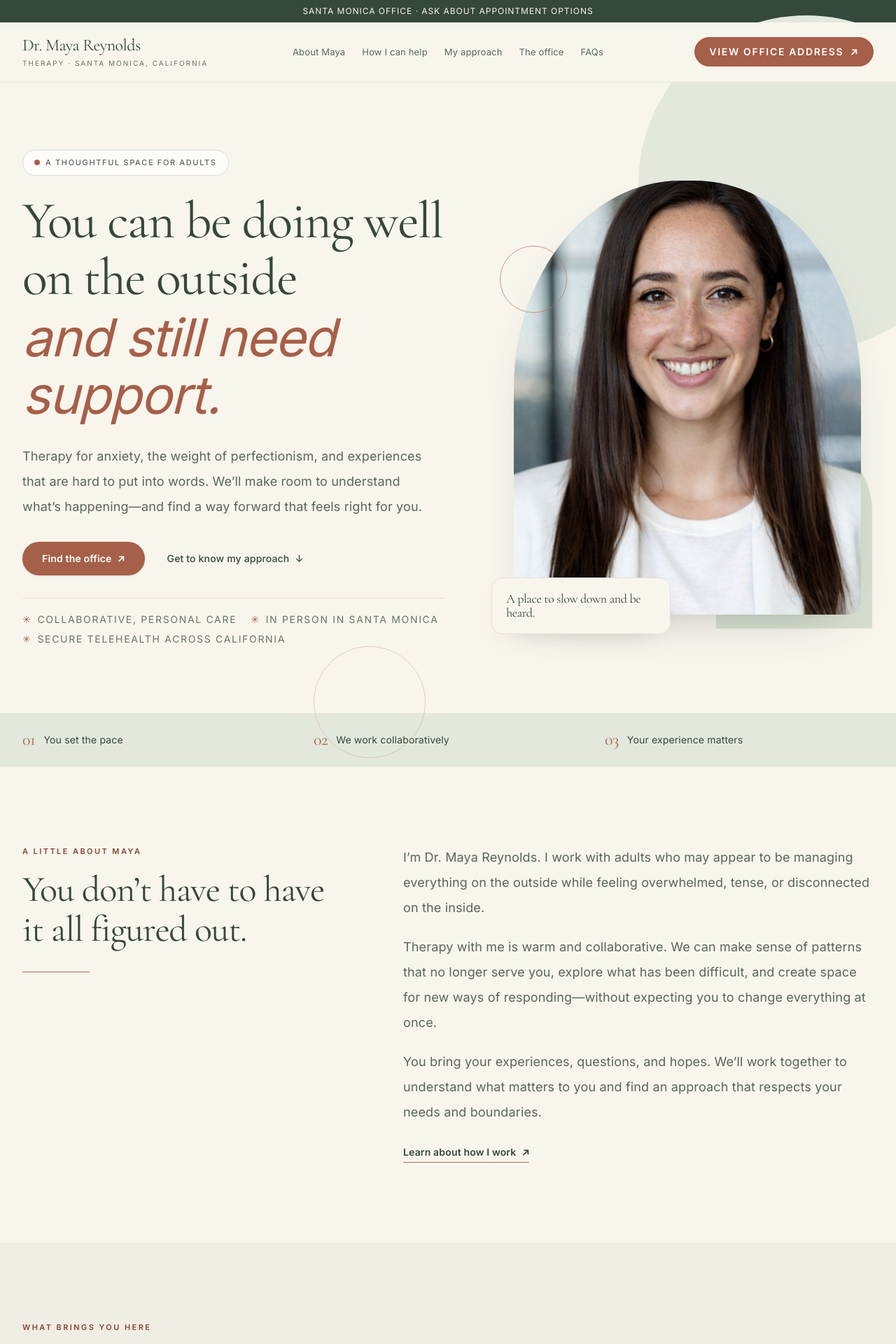
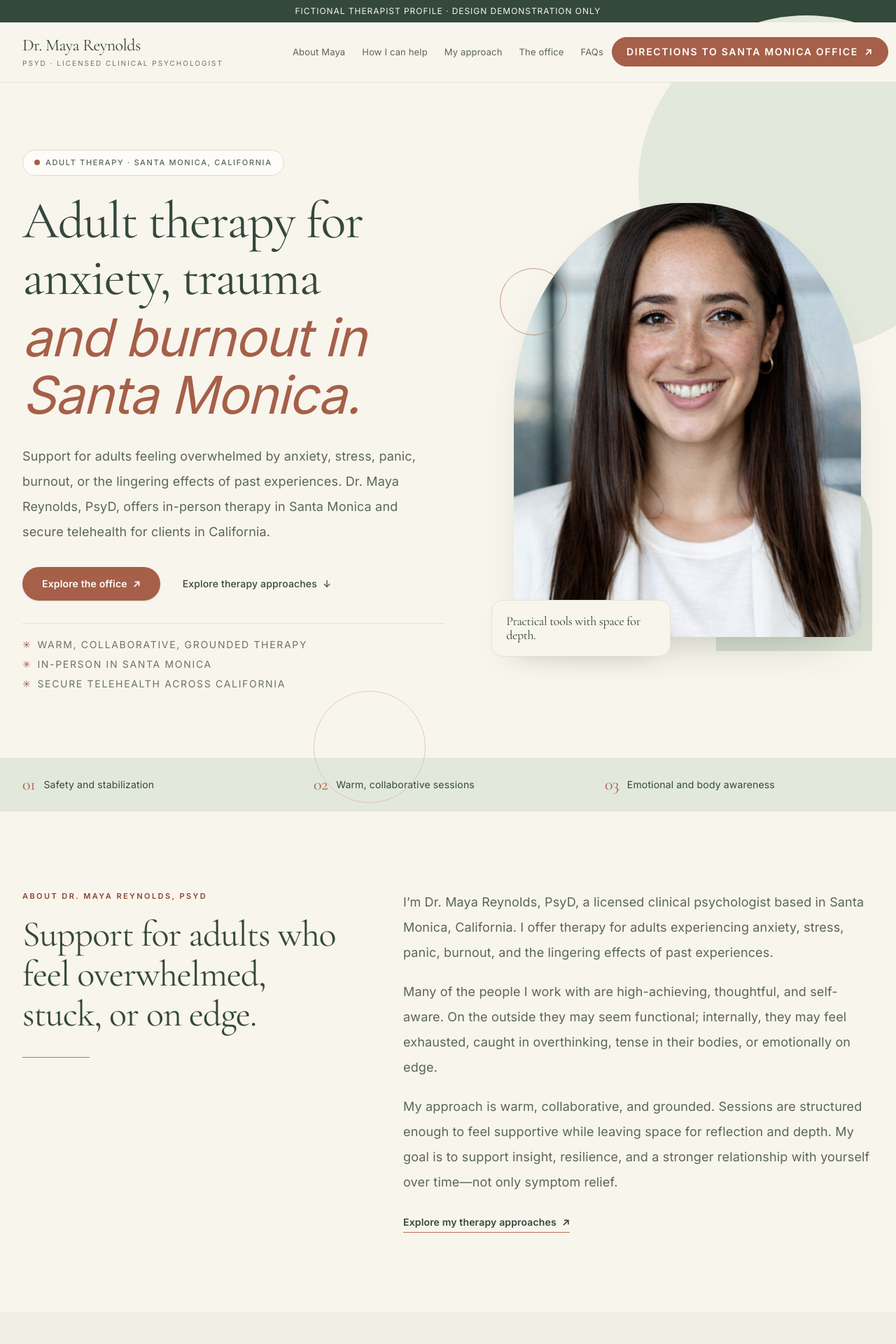
Before and after one commit to aniketverma1403-sudo/Landing-page-clone, a Next.js app: page /maya in a window 1280 px wide. Shown: the top 1920 px of the page at 70% size. Built offline with nearby package versions, Linux system fonts and the light colour scheme.

Commit message:
Align Maya profile page with supplied bio

```diff
--- a/app/maya/components/AboutMaya.tsx
+++ b/app/maya/components/AboutMaya.tsx
@@ -5,14 +5,14 @@ export default function AboutMaya() {
     <section id="about" className="px-5 py-20 sm:px-8 sm:py-28">
       <div className="mx-auto grid max-w-7xl gap-10 lg:grid-cols-[0.8fr_1.2fr] lg:gap-24">
         <div>
-          <SectionTitle eyebrow="A little about Maya" title="You don’t have to have it all figured out." />
+          <SectionTitle eyebrow="About Dr. Maya Reynolds, PsyD" title="Support for adults who feel overwhelmed, stuck, or on edge." />
           <div className="mt-8 hidden h-px w-24 bg-[#B96F55] lg:block" />
         </div>
         <div className="space-y-5 text-base leading-8 text-[#59665A] sm:text-lg sm:leading-9">
-          <p>I’m Dr. Maya Reynolds. I work with adults who may appear to be managing everything on the outside while feeling overwhelmed, tense, or disconnected on the inside.</p>
-          <p>Therapy with me is warm and collaborative. We can make sense of patterns that no longer serve you, explore what has been difficult, and create space for new ways of responding—without expecting you to change everything at once.</p>
-          <p>You bring your experiences, questions, and hopes. We’ll work together to understand what matters to you and find an approach that respects your needs and boundaries.</p>
-          <a href="#approach" className="group inline-flex items-center border-b border-[#B96F55] pb-1 text-sm font-semibold text-[#34483B]">Learn about how I work <span aria-hidden="true" className="ml-2 transition-transform group-hover:translate-x-1">↗</span></a>
+          <p>I’m Dr. Maya Reynolds, PsyD, a licensed clinical psychologist based in Santa Monica, California. I offer therapy for adults experiencing anxiety, stress, panic, burnout, and the lingering effects of past experiences.</p>
+          <p>Many of the people I work with are high-achieving, thoughtful, and self-aware. On the outside they may seem functional; internally, they may feel exhausted, caught in overthinking, tense in their bodies, or emotionally on edge.</p>
+          <p>My approach is warm, collaborative, and grounded. Sessions are structured enough to feel supportive while leaving space for reflection and depth. My goal is to support insight, resilience, and a stronger relationship with yourself over time—not only symptom relief.</p>
+          <a href="#approach" className="group inline-flex items-center border-b border-[#B96F55] pb-1 text-sm font-semibold text-[#34483B]">Explore my therapy approaches <span aria-hidden="true" className="ml-2 transition-transform group-hover:translate-x-1">↗</span></a>
         </div>
       </div>
     </section>
--- a/app/maya/components/Approach.tsx
+++ b/app/maya/components/Approach.tsx
@@ -1,10 +1,10 @@
 import { SectionTitle } from "./MayaPrimitives";
 
 const approaches = [
-  { title: "Cognitive Behavioral Therapy", short: "CBT", description: "Explore connections between thoughts, feelings, and actions, and consider useful ways to respond to everyday challenges." },
-  { title: "Eye Movement Desensitization and Reprocessing", short: "EMDR", description: "A structured approach that may be used when working through distressing experiences, guided by your needs and readiness." },
-  { title: "Mindfulness-based practices", short: "MINDFULNESS", description: "Build awareness of the present moment with curiosity and less judgment." },
-  { title: "Body-oriented techniques", short: "BODY", description: "Notice physical experiences and explore grounding approaches as part of therapy." },
+  { title: "Cognitive-behavioral therapy", short: "CBT", description: "An evidence-based method integrated into a warm, collaborative approach shaped around the person and their experience." },
+  { title: "EMDR", short: "EMDR", description: "An evidence-based method that may be integrated into trauma work, paced with attention to safety and stabilization." },
+  { title: "Mindfulness-based practices", short: "MINDFULNESS", description: "Part of an integrated approach to understanding both the emotional and physiological sides of what you are experiencing." },
+  { title: "Body-oriented techniques", short: "BODY", description: "Included among the methods used to help clients understand the emotional and physiological sides of their experiences." },
 ];
 
 export default function Approach() {
@@ -12,9 +12,9 @@ export default function Approach() {
     <section id="approach" className="px-5 py-20 sm:px-8 sm:py-28">
       <div className="mx-auto grid max-w-7xl gap-12 lg:grid-cols-[0.85fr_1.15fr] lg:gap-20">
         <div>
-          <SectionTitle eyebrow="My approach" title="Evidence-informed. Human first." description="There is no single formula for feeling better. Our work is shaped around your needs, goals, and sense of readiness." />
+          <SectionTitle eyebrow="Therapy approach" title="Practical tools with room for depth." description="Dr. Maya Reynolds integrates CBT, EMDR, mindfulness-based practices, and body-oriented techniques to help clients understand both the emotional and physiological sides of what they are experiencing." />
           <div className="mt-8 rounded-2xl bg-[#E2E8DC] p-6 sm:p-7">
-            <p className="font-serif text-xl leading-relaxed text-[#34483B]">Bring curiosity to what’s happening, without judging yourself for it.</p>
+            <p className="font-serif text-xl leading-relaxed text-[#34483B]">Warm, collaborative, grounded sessions—structured for support, with room for reflection and depth.</p>
           </div>
         </div>
         <div className="divide-y divide-[#E5E1D7] border-y border-[#E5E1D7]">
--- a/app/maya/components/GettingStarted.tsx
+++ b/app/maya/components/GettingStarted.tsx
@@ -1,16 +1,16 @@
 import { SectionTitle } from "./MayaPrimitives";
 
 const steps = [
-  ["01", "Find the office", "Use the address and directions link below to locate the listed Santa Monica office."],
-  ["02", "Ask about availability", "Contact the practice directly to ask about current services and scheduling."],
-  ["03", "Explore the fit", "Discuss your needs, questions, and whether the available support feels right for you."],
+  ["01", "Start with support", "Sessions are structured enough to feel supportive, while leaving space for reflection and depth."],
+  ["02", "Move carefully", "Trauma work is paced with an emphasis on safety, stabilization, and feeling more regulated in daily life."],
+  ["03", "Build sustainable change", "Therapy can combine practical tools with deeper work to support insight, resilience, and a stronger relationship with yourself."],
 ];
 
 export default function GettingStarted() {
   return (
     <section className="bg-[#34483B] px-5 py-20 text-[#F8F5ED] sm:px-8 sm:py-24">
       <div className="mx-auto grid max-w-7xl gap-10 lg:grid-cols-[0.8fr_1.2fr] lg:gap-20">
-        <SectionTitle eyebrow="Beginning therapy" title="A first step can be small." description="Starting therapy can bring up questions. We can take things one conversation at a time." light />
+        <SectionTitle eyebrow="What therapy can feel like" title="Supportive, collaborative, and carefully paced." description="The work makes room for both practical tools and reflection, with your experience and involvement at the center." light />
         <div className="grid gap-7 sm:grid-cols-3">
           {steps.map(([number, title, description]) => (
             <div key={number} className="border-t border-white/25 pt-5">
--- a/app/maya/components/MayaFooter.tsx
+++ b/app/maya/components/MayaFooter.tsx
@@ -3,8 +3,8 @@ export default function MayaFooter() {
     <footer className="border-t border-[#E5E1D7] px-5 py-8 sm:px-8">
       <div className="mx-auto flex max-w-7xl flex-col gap-4 sm:flex-row sm:items-center sm:justify-between">
         <div>
-          <p className="font-serif text-lg text-[#34483B]">Dr. Maya Reynolds</p>
-          <p className="mt-1 text-[10px] uppercase tracking-[0.17em] text-[#687466]">Therapy in Santa Monica</p>
+          <p className="font-serif text-lg text-[#34483B]">Dr. Maya Reynolds, PsyD</p>
+          <p className="mt-1 text-[10px] uppercase tracking-[0.17em] text-[#687466]">Licensed Clinical Psychologist · Fictional Profile</p>
         </div>
         <address className="text-xs leading-6 not-italic text-[#687466]">123th Street 45 W<br />Santa Monica, CA 90401</address>
       </div>
--- a/app/maya/components/MayaHeader.tsx
+++ b/app/maya/components/MayaHeader.tsx
@@ -17,7 +17,7 @@ export default function MayaHeader() {
   return (
     <>
       <div className="bg-[#34483B] px-4 py-2 text-center text-[11px] tracking-[0.08em] text-[#F8F5ED] sm:text-xs">
-        SANTA MONICA OFFICE · ASK ABOUT APPOINTMENT OPTIONS
+        FICTIONAL THERAPIST PROFILE · DESIGN DEMONSTRATION ONLY
       </div>
 
       <header className="relative z-20 border-b border-[#E5E1D7] bg-[#F8F5ED]">
@@ -25,7 +25,7 @@ export default function MayaHeader() {
           <a href="#home" aria-label="Dr. Maya Reynolds home" className="shrink-0 leading-tight">
             <span className="block font-serif text-xl tracking-[-0.03em] sm:text-2xl">Dr. Maya Reynolds</span>
             <span className="mt-1.5 block text-[9px] uppercase tracking-[0.2em] text-[#687466] sm:text-[10px]">
-              Therapy · Santa Monica, California
+              PsyD · Licensed Clinical Psychologist
             </span>
           </a>
 
@@ -76,7 +76,7 @@ export default function MayaHeader() {
               rel="noreferrer"
               className="shrink-0 rounded-full border border-[#A65F48] bg-[#A65F48] px-4 py-2.5 text-xs font-semibold text-white transition-colors hover:border-[#874631] hover:bg-[#874631] hover:text-white focus-visible:outline-2 focus-visible:outline-offset-2 focus-visible:outline-[#34483B] sm:px-5 sm:text-sm"
             >
-              View office address <span aria-hidden="true" className="ml-1">↗</span>
+              Directions to Santa Monica office <span aria-hidden="true" className="ml-1">↗</span>
             </a>
           </div>
         </div>
--- a/app/maya/components/MayaHero.tsx
+++ b/app/maya/components/MayaHero.tsx
@@ -10,26 +10,26 @@ export default function MayaHero() {
           <div className="max-w-2xl">
             <div className="mb-6 inline-flex items-center gap-2 rounded-full border border-[#D9DDD1] bg-white/65 px-4 py-2 text-[10px] font-medium uppercase tracking-[0.15em] text-[#59665A] sm:text-[11px]">
               <span className="h-2 w-2 rounded-full bg-[#A65F48]" />
-              A thoughtful space for adults
+              Adult therapy · Santa Monica, California
             </div>
             <h1 className="max-w-2xl font-serif text-[2.8rem] leading-[1.04] tracking-[-0.045em] text-[#34483B] sm:text-6xl lg:text-[4.65rem]">
-              You can be doing well on the outside{" "}
-              <span className="mt-1 block font-normal italic text-[#A65F48]">and still need support.</span>
+              Adult therapy for anxiety, trauma{" "}
+              <span className="mt-1 block font-normal italic text-[#A65F48]">and burnout in Santa Monica.</span>
             </h1>
             <p className="mt-7 max-w-xl text-base leading-8 text-[#59665A] sm:text-lg sm:leading-9">
-              Therapy for anxiety, the weight of perfectionism, and experiences that are hard to put into words. We’ll make room to understand what’s happening—and find a way forward that feels right for you.
+              Support for adults feeling overwhelmed by anxiety, stress, panic, burnout, or the lingering effects of past experiences. Dr. Maya Reynolds, PsyD, offers in-person therapy in Santa Monica and secure telehealth for clients in California.
             </p>
             <div className="mt-8 flex flex-col gap-3 sm:flex-row sm:items-center">
-              <a href="#contact" className="group inline-flex min-h-12 items-center justify-center rounded-full bg-[#A65F48] px-7 py-3.5 text-sm font-semibold text-white shadow-sm transition-colors hover:bg-[#874631] focus-visible:outline-2 focus-visible:outline-offset-2 focus-visible:outline-[#34483B]">
-                Find the office <span aria-hidden="true" className="ml-2 transition-transform group-hover:translate-x-1">↗</span>
+              <a href="#office" className="group inline-flex min-h-12 items-center justify-center rounded-full bg-[#A65F48] px-7 py-3.5 text-sm font-semibold text-white shadow-sm transition-colors hover:bg-[#874631] focus-visible:outline-2 focus-visible:outline-offset-2 focus-visible:outline-[#34483B]">
+                Explore the office <span aria-hidden="true" className="ml-2 transition-transform group-hover:translate-x-1">↗</span>
               </a>
               <a href="#approach" className="inline-flex min-h-12 items-center justify-center rounded-full px-5 py-3.5 text-sm font-medium text-[#34483B] transition hover:bg-white/70">
-                Get to know my approach <span aria-hidden="true" className="ml-2">↓</span>
+                Explore therapy approaches <span aria-hidden="true" className="ml-2">↓</span>
               </a>
             </div>
             <div className="mt-8 flex flex-wrap gap-x-5 gap-y-2 border-t border-[#E5E1D7] pt-5 text-xs leading-5 text-[#687466] sm:text-sm">
-              <span className="inline-flex items-center gap-2"><span aria-hidden="true" className="text-[#A65F48]">✳</span> Collaborative, personal care</span>
-              <span className="inline-flex items-center gap-2"><span aria-hidden="true" className="text-[#A65F48]">✳</span> In person in Santa Monica</span>
+              <span className="inline-flex items-center gap-2"><span aria-hidden="true" className="text-[#A65F48]">✳</span> Warm, collaborative, grounded therapy</span>
+              <span className="inline-flex items-center gap-2"><span aria-hidden="true" className="text-[#A65F48]">✳</span> In-person in Santa Monica</span>
               <span className="inline-flex items-center gap-2"><span aria-hidden="true" className="text-[#A65F48]">✳</span> Secure telehealth across California</span>
             </div>
           </div>
@@ -37,20 +37,20 @@ export default function MayaHero() {
             <div className="absolute -left-5 top-[15%] z-10 hidden h-24 w-24 rounded-full border border-[#B96F55]/70 sm:block" />
             <div className="absolute -bottom-5 -right-4 h-[45%] w-[45%] rounded-t-full rounded-b-2xl bg-[#D8DFD0]" />
             <div className="relative aspect-4/5 overflow-hidden rounded-t-[48%] rounded-b-[1.25rem] bg-[#E2E8DC] shadow-[0_30px_70px_-42px_rgba(52,72,59,0.45)]">
-              <Image src="/images/maya.png" alt="Portrait of Dr. Maya Reynolds" fill priority sizes="(max-width: 1023px) 90vw, 42vw" className="object-cover" />
+              <Image src="/images/maya.png" alt="Portrait image supplied for the fictional Dr. Maya Reynolds profile" fill priority sizes="(max-width: 1023px) 90vw, 42vw" className="object-cover" />
             </div>
             <div className="absolute -bottom-7 left-3 max-w-64 rounded-2xl border border-[#E5E1D7] bg-[#F8F5ED] p-4 shadow-[0_15px_40px_-30px_rgba(52,72,59,0.5)] sm:-left-8 sm:p-5">
-              <p className="font-serif text-lg leading-snug text-[#34483B]">A place to slow down and be heard.</p>
+              <p className="font-serif text-lg leading-snug text-[#34483B]">Practical tools with space for depth.</p>
             </div>
           </div>
         </div>
       </section>
 
       <section className="border-y border-[#E5E1D7] bg-[#E2E8DC] px-5 py-6 sm:px-8" aria-label="Therapy principles">
-        <div className="mx-auto grid max-w-7xl gap-5 text-center sm:grid-cols-3 sm:gap-8 sm:text-left">
-          <div className="flex items-center justify-center gap-3 sm:justify-start"><span className="font-serif text-2xl text-[#A65F48]">01</span><span className="text-sm text-[#34483B]">You set the pace</span></div>
-          <div className="flex items-center justify-center gap-3 sm:justify-start"><span className="font-serif text-2xl text-[#A65F48]">02</span><span className="text-sm text-[#34483B]">We work collaboratively</span></div>
-          <div className="flex items-center justify-center gap-3 sm:justify-start"><span className="font-serif text-2xl text-[#A65F48]">03</span><span className="text-sm text-[#34483B]">Your experience matters</span></div>
+          <div className="mx-auto grid max-w-7xl gap-5 text-center sm:grid-cols-3 sm:gap-8 sm:text-left">
+          <div className="flex items-center justify-center gap-3 sm:justify-start"><span className="font-serif text-2xl text-[#A65F48]">01</span><span className="text-sm text-[#34483B]">Safety and stabilization</span></div>
+          <div className="flex items-center justify-center gap-3 sm:justify-start"><span className="font-serif text-2xl text-[#A65F48]">02</span><span className="text-sm text-[#34483B]">Warm, collaborative sessions</span></div>
+          <div className="flex items-center justify-center gap-3 sm:justify-start"><span className="font-serif text-2xl text-[#A65F48]">03</span><span className="text-sm text-[#34483B]">Emotional and body awareness</span></div>
         </div>
       </section>
     </>
--- a/app/maya/components/Services.tsx
+++ b/app/maya/components/Services.tsx
@@ -1,9 +1,9 @@
 import { SectionTitle } from "./MayaPrimitives";
 
 const services = [
-  { number: "01", title: "Anxiety & panic", description: "Understand the patterns behind anxious thoughts, constant worry, and the feeling that you always need to be prepared for what might go wrong.", detail: "Find steadier ground" },
-  { number: "02", title: "Trauma-informed therapy", description: "Explore difficult experiences at a pace that respects your boundaries, with safety, trust, and your sense of control at the center.", detail: "Move at your own pace" },
-  { number: "03", title: "Burnout & perfectionism", description: "Make room for the parts of you that are tired of striving, overthinking, and feeling responsible for holding everything together.", detail: "Make space for yourself" },
+  { number: "01", title: "Anxiety, panic & stress", description: "For adults living with constant worry, overthinking, body tension, sleep difficulties, or the feeling that something may go wrong. Therapy can help you understand what you are experiencing and find a way forward.", detail: "Explore the approach" },
+  { number: "02", title: "Trauma & past experiences", description: "Support for the effects of single-incident trauma and longer-standing experiences connected with childhood, relationships, or chronic stress. Trauma work is paced carefully, with safety and stabilization in focus.", detail: "Learn about trauma care" },
+  { number: "03", title: "Burnout & perfectionism", description: "For entrepreneurs, creatives, and professionals carrying high internal pressure or feeling disconnected after years of pushing through stress. Therapy offers room to slow down and consider more sustainable ways of living and working.", detail: "Explore therapy options" },
 ];
 
 export default function Services() {
@@ -11,8 +11,8 @@ export default function Services() {
     <section id="services" className="bg-[#F0EDE4] px-5 py-20 sm:px-8 sm:py-28">
       <div className="mx-auto max-w-7xl">
         <div className="flex flex-col gap-7 lg:flex-row lg:items-end lg:justify-between">
-          <SectionTitle eyebrow="What brings you here" title="Support for the things you carry." description="You don’t need to know exactly what kind of therapy you need. Start with what has been feeling hard." />
-          <p className="max-w-sm text-sm leading-7 text-[#687466] lg:pb-1">A thoughtful, individual approach—not a one-size-fits-all answer.</p>
+          <SectionTitle eyebrow="Adult therapy in Santa Monica" title="Support for anxiety, trauma & burnout." description="Therapy for adults who feel overwhelmed by anxiety, stress, panic, past experiences, professional burnout, or perfectionism." />
+          <p className="max-w-sm text-sm leading-7 text-[#687466] lg:pb-1">Available in person in Santa Monica and through secure telehealth for California clients.</p>
         </div>
         <div className="mt-12 grid gap-5 md:grid-cols-3">
           {services.map((service) => (
@@ -20,7 +20,7 @@ export default function Services() {
               <span className="font-serif text-3xl text-[#B96F55]">{service.number}</span>
               <h3 className="mt-6 font-serif text-2xl leading-snug text-[#34483B]">{service.title}</h3>
               <p className="mt-4 flex-1 text-sm leading-7 text-[#59665A]">{service.description}</p>
-              <a href="#contact" className="group mt-7 inline-flex items-center text-xs font-semibold uppercase tracking-widest text-[#34483B]">{service.detail} <span aria-hidden="true" className="ml-2 transition-transform group-hover:translate-x-1">↗</span></a>
+              <a href="#approach" className="group mt-7 inline-flex items-center text-xs font-semibold uppercase tracking-widest text-[#34483B]">{service.detail} <span aria-hidden="true" className="ml-2 transition-transform group-hover:translate-x-1">↗</span></a>
             </article>
           ))}
         </div>
--- a/app/maya/page.tsx
+++ b/app/maya/page.tsx
@@ -11,13 +11,13 @@ import Office from "./components/Office";
 import Services from "./components/Services";
 
 export const metadata: Metadata = {
-  title: "Dr. Maya Reynolds | Therapy in Santa Monica, CA",
+  title: "Dr. Maya Reynolds, PsyD | Santa Monica Therapy (Fictional)",
   description:
-    "Learn about therapy with Dr. Maya Reynolds in Santa Monica, California, including support for anxiety, trauma, burnout, and perfectionism.",
+    "Fictional profile: Dr. Maya Reynolds, PsyD, offers adult anxiety, trauma, and burnout therapy in Santa Monica, CA, plus secure California telehealth.",
   openGraph: {
-    title: "Dr. Maya Reynolds | Therapy in Santa Monica, CA",
+    title: "Dr. Maya Reynolds, PsyD | Santa Monica Therapy (Fictional)",
     description:
-      "Explore therapy services, approach, office details, and frequently asked questions for Dr. Maya Reynolds in Santa Monica, California.",
+      "Fictional therapist profile for adult anxiety, trauma, stress, and burnout therapy in Santa Monica, California, with secure telehealth for California clients.",
     type: "website",
   },
 };
```
Also changed, not shown: app/maya/components/Contact.tsx (+4 -4 lines), app/maya/components/FAQ.tsx (+8 -7 lines), app/maya/components/Office.tsx (+6 -7 lines).
